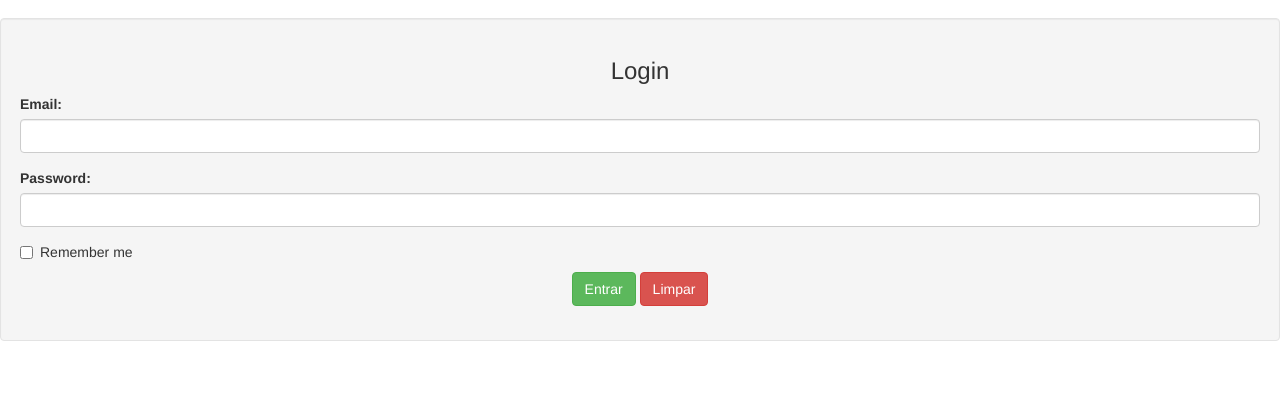
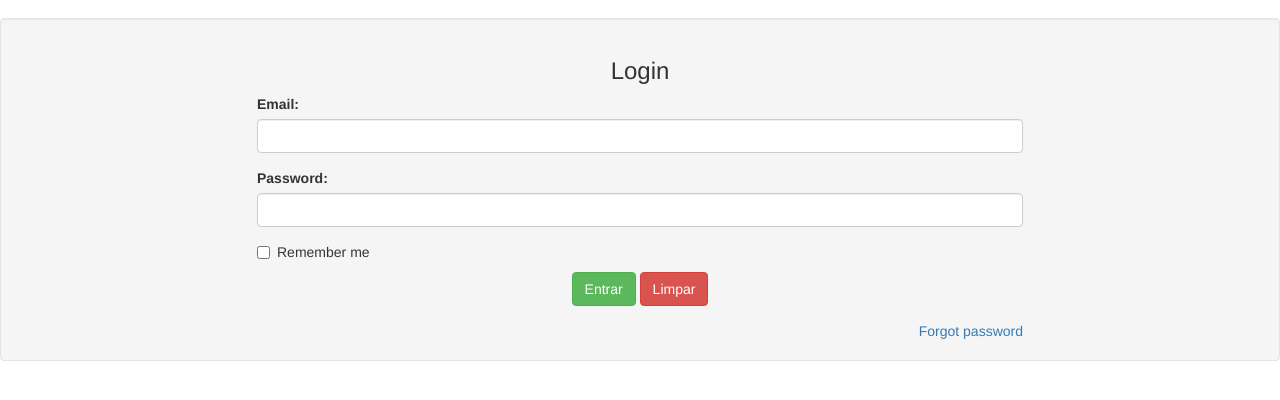
Before and after one commit to DFaustino6/IPM-PAF, a plain HTML site: page login.html in a window 1280 px wide. Shown: the part 124-524 px from the top of the page. Drawn offline with nearby package versions, Linux system fonts and the light colour scheme.

Commit message:
Update login.html

```diff
--- a/login.html
+++ b/login.html
@@ -27,7 +27,7 @@
 <!--End_Navbar-->
 
 <!--Login card-->
-<div class="well">
+<div class="well" style = "padding-right: 20%; padding-left: 20%">
   	<div class="text-center">
 		<h3>Login</h3>
 	</div>
@@ -50,6 +50,10 @@
       <button type="submit" name="submit" class="btn btn-success">Entrar</button>
       <button type="reset" name="reset" class="btn btn-danger">Limpar</button>
     </div>
+
+    <div class = "text-right">
+    	<a href="#">Forgot password</a>
+    </div>
 </div>
 <!--End-->
 
```
